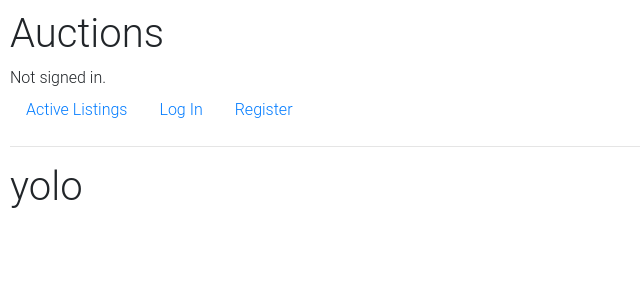
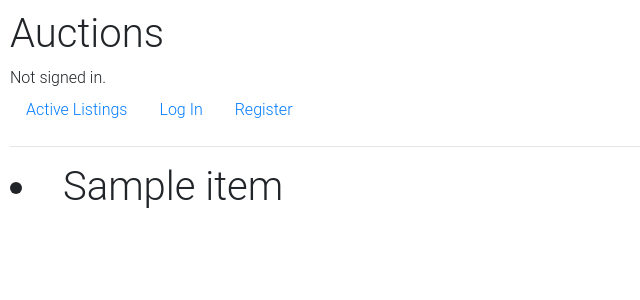
Before and after one commit to thenatural86/ecommerce, a Django app: template auctions/templates/auctions/watchlist.html in a window 1280 px wide. Shown: the top 300 px of the page, without its empty margins (0-640 px from the left). Run offline with Django 3.2, Linux system fonts and the light colour scheme; the template is opened without the code that fills it: most values are stand-ins (such as "Sample title", 1, 10 or a date in 2020); some libraries are stand-ins or nearby versions.

Commit message:
for loop watchlist

```diff
--- a/auctions/templates/auctions/watchlist.html
+++ b/auctions/templates/auctions/watchlist.html
@@ -3,7 +3,9 @@
 {% block body%}
 <div>
     <h1>
-        yolo
+        {% for item in  watchlist %}
+            <li>{{item}}</li>
+        {% endfor %}
     </h1>
 </div>
 {%endblock %}
--- a/auctions/views.py
+++ b/auctions/views.py
@@ -44,9 +44,10 @@ def remove_watch(request):
 
 
 def watchlist(request):
-    print("watchlist view", id)
+    watchlist = Watchlist.objects.all()
     return render(request, "auctions/watchlist.html", {
-        "id": id
+        "id": id,
+        "watchlist": watchlist
     })
 
 
```
Also changed, not shown: db.sqlite3.
